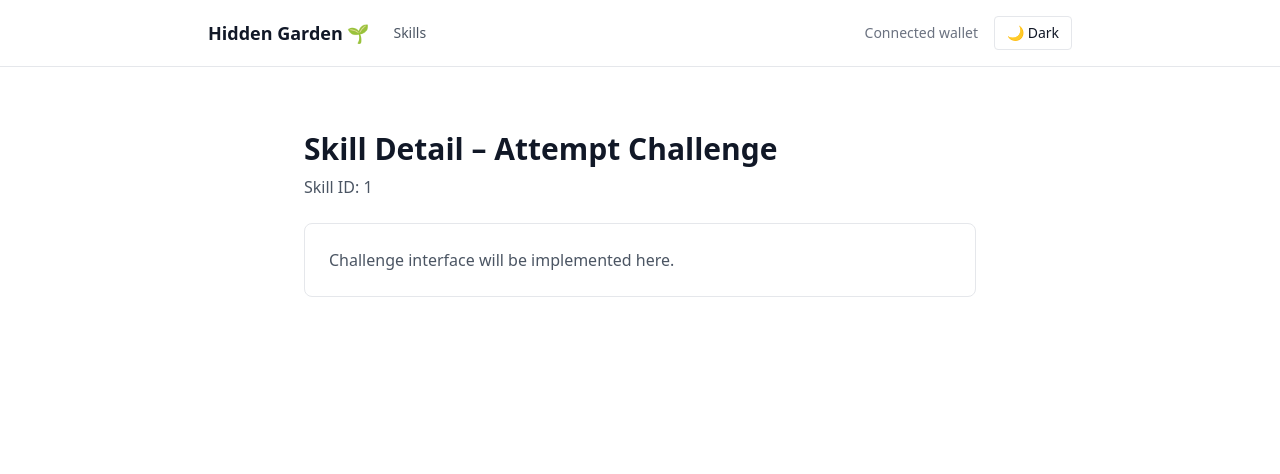
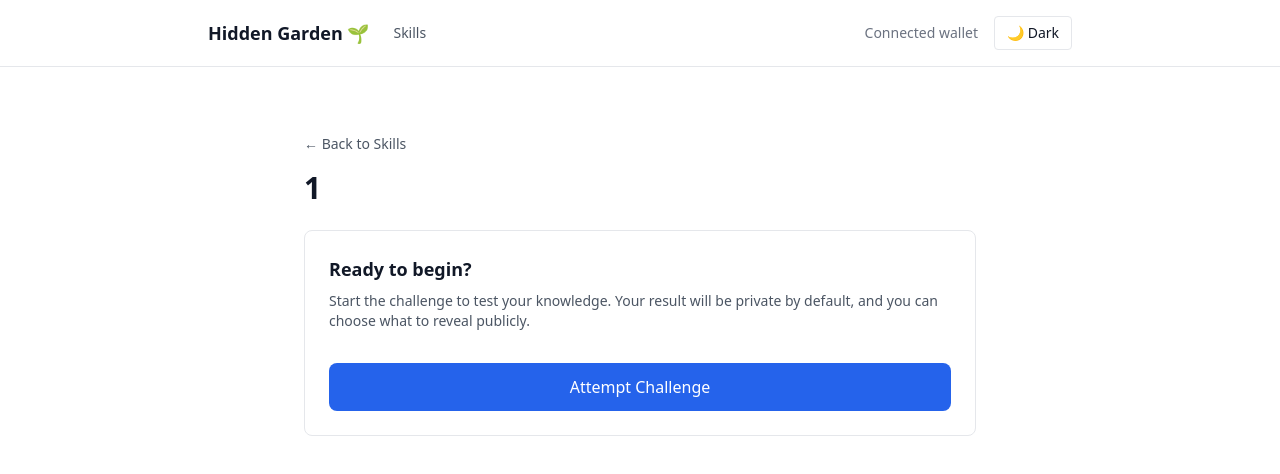
Before and after one commit to understories/hidden-garden, a Next.js app in the folder apps/aztecbat-ui/: page /skills/1 in a window 1280 px wide. Shown: the top 474 px of the page. Built offline with nearby package versions, Linux system fonts and the light colour scheme; no server answers; what wagmi would draw is missing.

Commit message:
Update page.tsx

```diff
--- a/apps/aztecbat-ui/app/skills/[skillId]/page.tsx
+++ b/apps/aztecbat-ui/app/skills/[skillId]/page.tsx
@@ -1,3 +1,5 @@
+'use client';
+
 /**
  * Skill Detail Page
  *
@@ -5,7 +7,9 @@
  * This is step 1 of the user flow: Attempt Challenge (Private Compute)
  */
 
-import { Suspense } from 'react';
+import { useEffect, useState } from 'react';
+import { useRouter } from 'next/navigation';
+import Link from 'next/link';
 
 type SkillDetailPageProps = {
   params: Promise<{
@@ -16,18 +20,60 @@ type SkillDetailPageProps = {
   }>;
 };
 
-async function SkillDetailContent({
-  skillId,
-  isPrivate,
-}: {
-  skillId: string;
-  isPrivate: boolean;
-}) {
+// Mock skills lookup - in production this would come from the backend
+const mockSkills: Record<string, { name: string; description: string }> = {
+  'rust-foundations': {
+    name: 'Rust Foundations',
+    description: 'Master the fundamentals of Rust programming, including ownership, borrowing, and memory safety.',
+  },
+  'zero-knowledge-basics': {
+    name: 'Zero-Knowledge Basics',
+    description: 'Learn the core concepts of zero-knowledge proofs and their applications in privacy-preserving systems.',
+  },
+  'advanced-circuits': {
+    name: 'Advanced Circuits',
+    description: 'Build complex circuits with Noir, exploring advanced constraint systems and optimization techniques.',
+  },
+  'aztec-protocol': {
+    name: 'Aztec Protocol',
+    description: 'Deep dive into Aztec privacy technology, including private state management and note systems.',
+  },
+};
+
+export default function SkillDetailPage({ params, searchParams }: SkillDetailPageProps) {
+  const router = useRouter();
+  const [skillId, setSkillId] = useState<string>('');
+  const [isPrivate, setIsPrivate] = useState(false);
+
+  useEffect(() => {
+    params.then((p) => {
+      setSkillId(decodeURIComponent(p.skillId));
+    });
+    searchParams.then((s) => {
+      setIsPrivate(s.private === 'true');
+    });
+  }, [params, searchParams]);
+
+  const skill = skillId ? mockSkills[skillId] : null;
+  const skillName = skill?.name || skillId;
+
+  const handleAttemptChallenge = () => {
+    router.push(`/proof?skillId=${encodeURIComponent(skillId)}`);
+  };
+
   return (
     <main className="max-w-2xl mx-auto space-y-6 py-8">
       <div>
-        <h1 className="text-3xl font-bold mb-2">Skill Detail – Attempt Challenge</h1>
-        <p className="text-gray-600 dark:text-gray-400">Skill ID: {skillId}</p>
+        <Link
+          href="/skills"
+          className="text-sm text-gray-600 dark:text-gray-400 hover:text-gray-900 dark:hover:text-gray-100 mb-4 inline-block"
+        >
+          ← Back to Skills
+        </Link>
+        <h1 className="text-3xl font-bold mb-2">{skillName}</h1>
+        {skill && (
+          <p className="text-gray-600 dark:text-gray-400">{skill.description}</p>
+        )}
       </div>
 
       {isPrivate && (
@@ -38,27 +84,23 @@ async function SkillDetailContent({
         </div>
       )}
 
-      <div className="border border-gray-200 dark:border-gray-700 rounded-lg p-6">
-        <p className="text-gray-600 dark:text-gray-400">
-          Challenge interface will be implemented here.
-        </p>
+      <div className="border border-gray-200 dark:border-gray-700 rounded-lg p-6 bg-white dark:bg-gray-800/50">
+        <div className="space-y-4">
+          <div>
+            <h2 className="text-lg font-semibold mb-2">Ready to begin?</h2>
+            <p className="text-sm text-gray-600 dark:text-gray-400 mb-4">
+              Start the challenge to test your knowledge. Your result will be private by default,
+              and you can choose what to reveal publicly.
+            </p>
+          </div>
+          <button
+            onClick={handleAttemptChallenge}
+            className="w-full py-3 px-6 bg-blue-600 hover:bg-blue-700 text-white font-medium rounded-lg transition-colors"
+          >
+            Attempt Challenge
+          </button>
+        </div>
       </div>
     </main>
   );
 }
-
-export default async function SkillDetailPage({
-  params,
-  searchParams,
-}: SkillDetailPageProps) {
-  const { skillId: rawSkillId } = await params;
-  const skillId = decodeURIComponent(rawSkillId);
-  const { private: privateParam } = await searchParams;
-  const isPrivate = privateParam === 'true';
-
-  return (
-    <Suspense fallback={<div>Loading...</div>}>
-      <SkillDetailContent skillId={skillId} isPrivate={isPrivate} />
-    </Suspense>
-  );
-}
```
